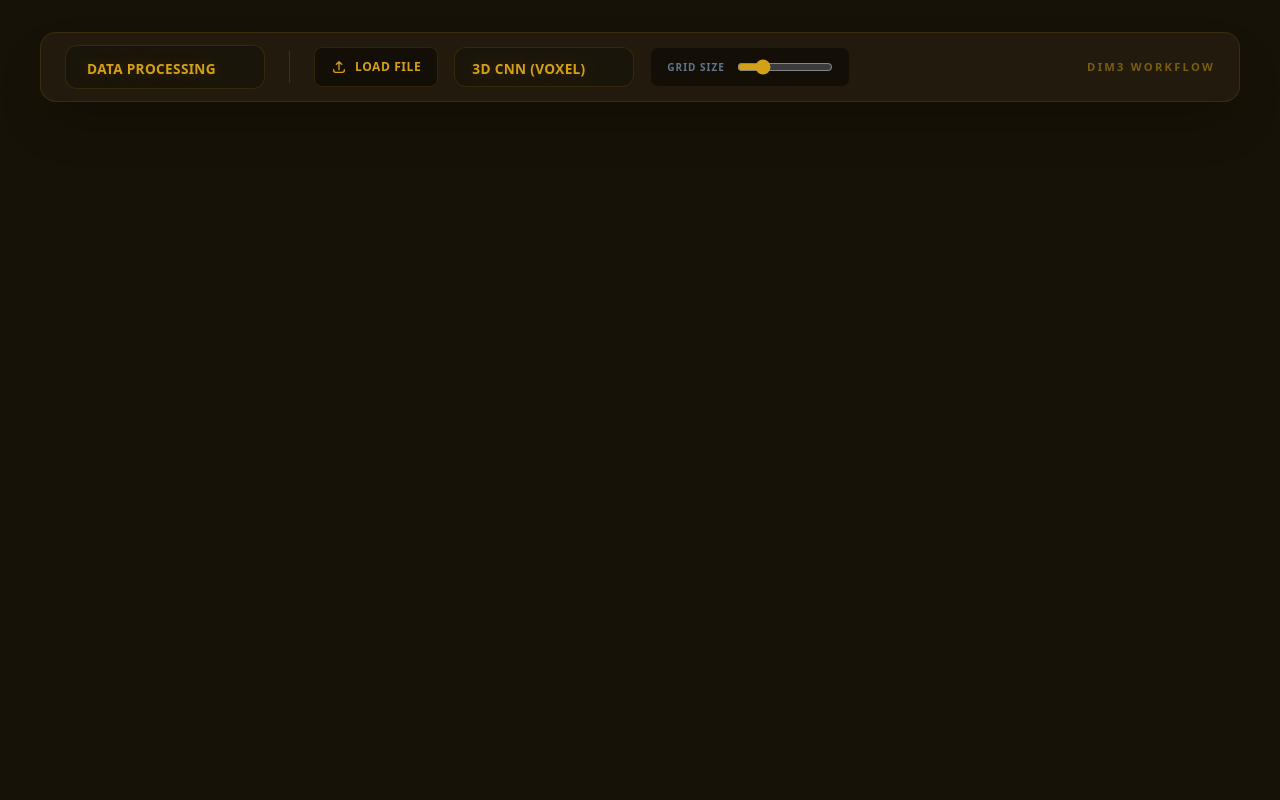
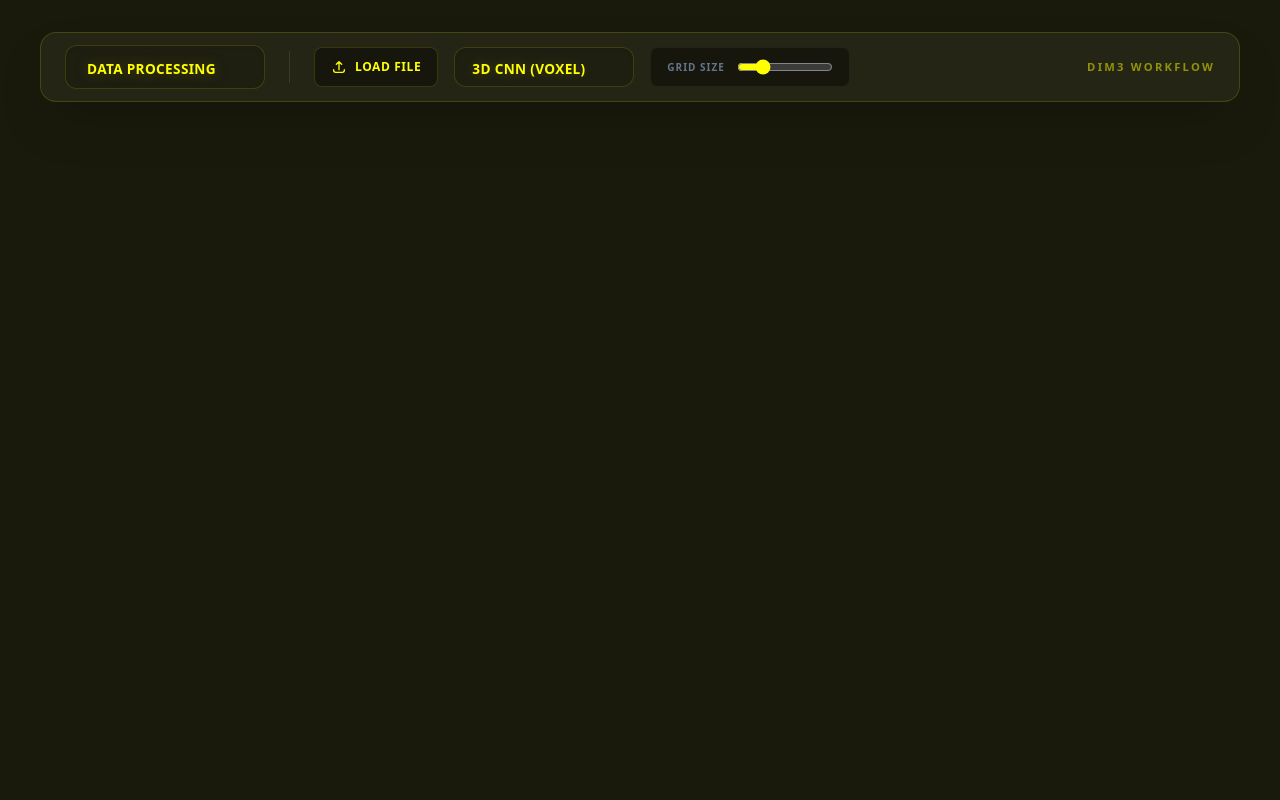
Before and after one commit to Mohamed-Waiel-Shikfa/Dim3, a FastAPI app: page / in a window 1280 px wide. Run offline with FastAPI, Linux system fonts and the light colour scheme; some libraries are stand-ins or nearby versions.

Commit message:
change color

```diff
--- a/web_interface/dim3_engine/templates/base.html
+++ b/web_interface/dim3_engine/templates/base.html
@@ -26,13 +26,13 @@
         ::-webkit-scrollbar { display: none; }
         * { -ms-overflow-style: none; scrollbar-width: none; }
 
-        /* Mode 0: Data Processing (Warm Amber / Gold) */
+        /* Mode 0: Data Processing (Pure Safety Yellow) */
         body.theme-0 {
-            --bg-base: #171207;
-            --bg-panel: #211a0d;
-            --accent: #d4a017;
-            --accent-dim: rgba(212, 160, 23, 0.14);
-            --text-glow: 0 0 15px rgba(212, 160, 23, 0.28);
+            --bg-base: #1a1a0c;
+            --bg-panel: #252515;
+            --accent: #ffff00;
+            --accent-dim: rgba(255, 255, 0, 0.15);
+            --text-glow: 0 0 15px rgba(255, 255, 0, 0.25);
         }
 
         /* Mode 1: Model Training (Crimson Red) */
```
